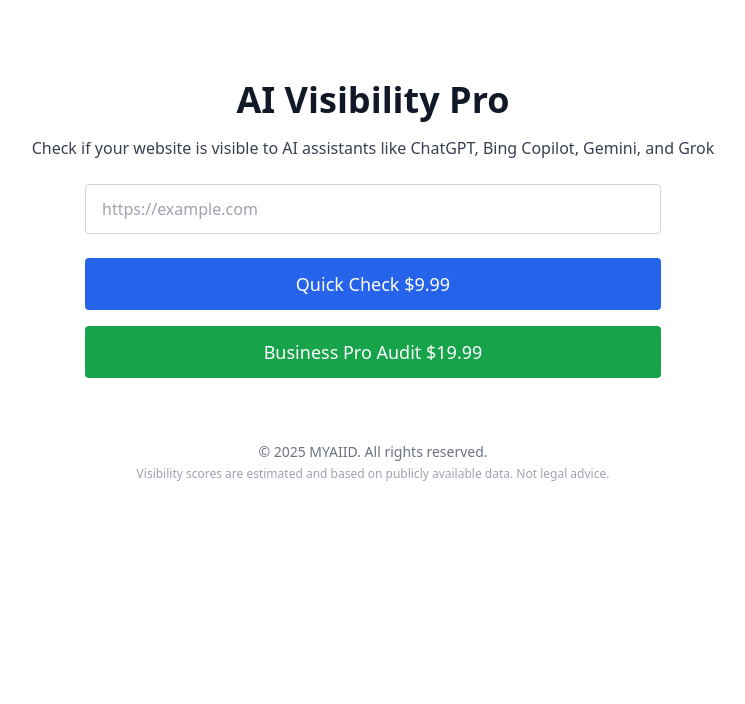
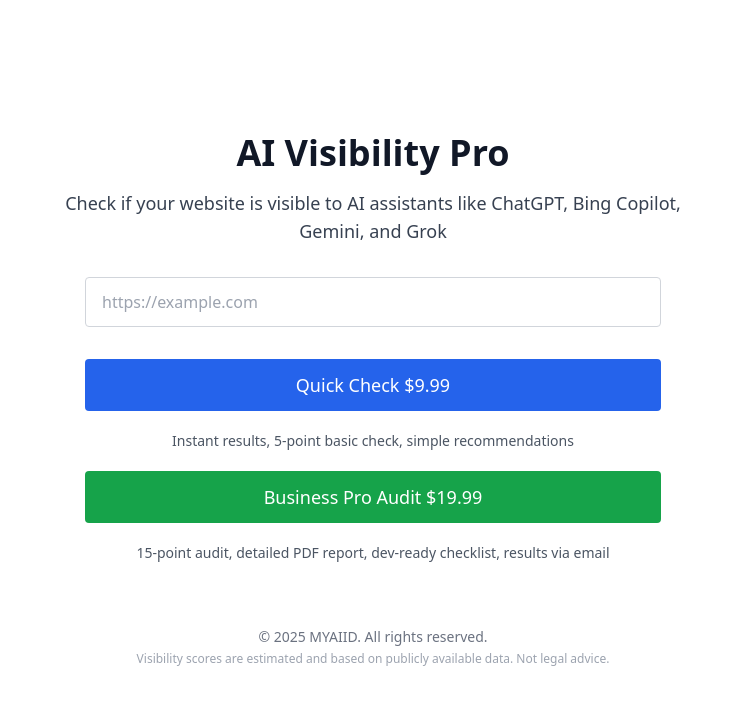
Before and after one commit to dm100usa-oss/aivcheck-sandbox, a Next.js app: page / in a window 1280 px wide. Shown: the top 704 px of the page, without its empty margins (267-1012 px from the left). Built offline with nearby package versions, Linux system fonts and the light colour scheme.

Commit message:
Update page.tsx

```diff
--- a/app/page.tsx
+++ b/app/page.tsx
@@ -1,143 +1,153 @@
-// /app/page.tsx
 'use client';
 
-import { useState } from 'react';
+import { useState, useCallback, useRef, KeyboardEvent } from 'react';
+import { useRouter } from 'next/navigation';
 
-function isValidUrl(v: string) {
+export default function HomePage() {
+  const [url, setUrl] = useState('');
+  const [error, setError] = useState('');
+  const [loadingQuick, setLoadingQuick] = useState(false);
+  const [loadingPro, setLoadingPro] = useState(false);
+  const router = useRouter();
+  const inputRef = useRef<HTMLInputElement | null>(null);
+
+  const isValidUrl = (value: string) => {
     try {
-    const u = new URL(v);
+      const u = new URL(value);
       return u.protocol === 'http:' || u.protocol === 'https:';
     } catch {
       return false;
     }
-}
+  };
 
-export default function HomePage() {
-  const [url, setUrl] = useState('');
-  const [error, setError] = useState('');
-  const [loading, setLoading] = useState<'quick' | 'full' | ''>('');
-  const [result, setResult] = useState<null | {
-    score: number;
-    interpretation: string;
-    checks: { key: string; name: string; passed: boolean; description: string }[];
-  }>(null);
-
-  const start = async (mode: 'quick' | 'full') => {
-    if (!url || !isValidUrl(url)) {
+  const ensureValid = useCallback((value: string) => {
+    if (!value || !isValidUrl(value)) {
       setError('Please enter a valid URL (including http/https).');
-      return;
+      return false;
     }
     setError('');
-    setLoading(mode);
-    setResult(null);
-    try {
-      const r = await fetch(`/api/check?mode=${mode}&url=${encodeURIComponent(url)}`);
-      const data = await r.json();
-      if (!r.ok) throw new Error(data?.error || 'Analyze failed');
-      setResult(data);
-    } catch (e: any) {
-      setError('Analyze failed. Please try again.');
-    } finally {
-      setLoading('');
+    return true;
+  }, []);
+
+  const go = useCallback(
+    (mode: 'quick' | 'pro') => {
+      const value = url.trim();
+      if (!ensureValid(value)) return;
+      if (mode === 'quick') setLoadingQuick(true);
+      if (mode === 'pro') setLoadingPro(true);
+
+      // forward keeping the same score logic on backend
+      router.push(`/check/${mode}?url=${encodeURIComponent(value)}`);
+    },
+    [url, ensureValid, router],
+  );
+
+  const onKeyDown = (e: KeyboardEvent<HTMLInputElement>) => {
+    if (e.key === 'Enter') {
+      e.preventDefault();
+      go('quick'); // Enter triggers Quick Check
     }
   };
 
   const clearInput = () => {
     setUrl('');
-    setResult(null);
     setError('');
+    // keep focus in the field for fast re-typing
+    inputRef.current?.focus();
   };
 
   return (
-    <main className="min-h-screen bg-white flex flex-col items-center pt-20 px-4">
-      <h1 className="text-4xl font-bold text-gray-900 mb-4 text-center">AI Visibility Pro</h1>
-      <p className="text-gray-700 text-center mb-6">
+    <main className="min-h-screen bg-white flex flex-col justify-center items-center px-4 py-10">
+      <h1 className="text-4xl font-bold text-center mb-4 text-gray-900">
+        AI Visibility Pro
+      </h1>
+
+      <p className="text-lg text-center text-gray-700 mb-8 max-w-2xl">
         Check if your website is visible to AI assistants like ChatGPT, Bing Copilot, Gemini, and Grok
       </p>
 
-      <div className="w-full max-w-xl">
-        <div className="relative">
+      <div className="w-full max-w-xl relative">
         <input
+          ref={inputRef}
+          type="url"
+          inputMode="url"
+          autoCapitalize="none"
+          autoCorrect="off"
+          spellCheck={false}
+          placeholder="https://example.com"
           value={url}
           onChange={(e) => setUrl(e.target.value)}
-            placeholder="https://example.com"
-            className={`w-full px-4 pr-10 py-3 rounded border outline-none text-base
-              ${error ? 'border-red-500' : 'border-gray-300'}`
-            }
+          onKeyDown={onKeyDown}
+          className={`w-full pr-10 px-4 py-3 rounded border text-base outline-none transition
+            ${error ? 'border-red-500 focus:border-red-600' : 'border-gray-300 focus:border-gray-500'}
+          `}
         />
+        {/* Clear (X) button */}
         {url && (
           <button
-              aria-label="Clear"
+            aria-label="Clear URL"
             onClick={clearInput}
-              className="absolute right-2 top-1/2 -translate-y-1/2 text-gray-400 hover:text-gray-600"
+            className="absolute right-3 top-1/2 -translate-y-1/2 rounded-full w-6 h-6 flex items-center justify-center text-gray-500 hover:bg-gray-100"
           >
             ×
           </button>
         )}
-        </div>
-        {error && <p className="text-red-500 text-sm mt-2">{error}</p>}
+        {error && <p className="text-red-600 text-sm mt-2">{error}</p>}
       </div>
 
-      <div className="w-full max-w-xl mt-6 flex flex-col gap-4">
+      <div className="mt-8 flex flex-col items-center w-full max-w-xl space-y-5">
+        {/* QUICK CHECK */}
         <button
-          onClick={() => start('quick')}
-          disabled={!!loading}
-          className="w-full bg-blue-600 hover:bg-blue-700 disabled:opacity-60 text-white py-3 rounded text-lg font-medium transition"
+          onClick={() => go('quick')}
+          disabled={loadingQuick || loadingPro}
+          className={`w-full bg-blue-600 hover:bg-blue-700 disabled:opacity-60 disabled:cursor-not-allowed
+                      text-white py-3 rounded text-lg font-medium transition`}
         >
-          {loading === 'quick' ? 'Checking…' : 'Quick Check $9.99'}
+          {loadingQuick ? (
+            <span className="inline-flex items-center gap-2">
+              <svg className="animate-spin h-5 w-5" viewBox="0 0 24 24" fill="none">
+                <circle className="opacity-25" cx="12" cy="12" r="10" stroke="currentColor" strokeWidth="4"/>
+                <path className="opacity-75" fill="currentColor" d="M4 12a8 8 0 018-8v4A4 4 0 008 12H4z"/>
+              </svg>
+              Checking…
+            </span>
+          ) : (
+            'Quick Check $9.99'
+          )}
         </button>
+        <p className="text-sm text-gray-600 text-center">
+          Instant results, 5-point basic check, simple recommendations
+        </p>
 
+        {/* BUSINESS PRO */}
         <button
-          onClick={() => start('full')}
-          disabled={!!loading}
-          className="w-full bg-green-600 hover:bg-green-700 disabled:opacity-60 text-white py-3 rounded text-lg font-medium transition"
+          onClick={() => go('pro')}
+          disabled={loadingQuick || loadingPro}
+          className={`w-full bg-green-600 hover:bg-green-700 disabled:opacity-60 disabled:cursor-not-allowed
+                      text-white py-3 rounded text-lg font-medium transition`}
         >
-          {loading === 'full' ? 'Checking…' : 'Business Pro Audit $19.99'}
+          {loadingPro ? (
+            <span className="inline-flex items-center gap-2">
+              <svg className="animate-spin h-5 w-5" viewBox="0 0 24 24" fill="none">
+                <circle className="opacity-25" cx="12" cy="12" r="10" stroke="currentColor" strokeWidth="4"/>
+                <path className="opacity-75" fill="currentColor" d="M4 12a8 8 0 018-8v4A4 4 0 008 12H4z"/>
+              </svg>
+              Checking…
+            </span>
+          ) : (
+            'Business Pro Audit $19.99'
+          )}
         </button>
+        <p className="text-sm text-gray-600 text-center">
+          15-point audit, detailed PDF report, dev-ready checklist, results via email
+        </p>
       </div>
 
-      {/* Results */}
-      {result && (
-        <section className="w-full max-w-xl mt-10">
-          <div className="mx-auto mb-6 flex items-center justify-center">
-            <div className="relative w-40 h-40 rounded-full border-8 border-gray-200">
-              <div
-                className="absolute inset-0 rounded-full"
-                style={{
-                  background: `conic-gradient(#16a34a ${result.score}%, #e5e7eb 0)`,
-                  WebkitMask:
-                    'radial-gradient(farthest-side, transparent 64%, black 66%)',
-                  mask:
-                    'radial-gradient(farthest-side, transparent 64%, black 66%)',
-                }}
-              />
-              <div className="absolute inset-0 flex items-center justify-center">
-                <div className="text-2xl font-bold">{result.score}%</div>
-              </div>
-            </div>
-          </div>
-
-          <ul className="divide-y rounded border">
-            {result.checks.map((c) => (
-              <li key={c.key} className="flex items-start justify-between p-3">
-                <div>
-                  <div className="font-medium">{c.name}</div>
-                  <div className="text-sm text-gray-500">{c.description}</div>
-                </div>
-                <span className={`text-sm font-semibold ${c.passed ? 'text-green-600' : 'text-red-600'}`}>
-                  {c.passed ? 'PASS' : 'FAIL'}
-                </span>
-              </li>
-            ))}
-          </ul>
-        </section>
-      )}
-
-      <footer className="mt-16 text-center text-sm text-gray-500">
-        © 2025 MYAIID. All rights reserved.
-        <div className="text-gray-400 text-xs mt-1">
+      <footer className="mt-16 text-center text-sm">
+        <p className="text-gray-500">© 2025 MYAIID. All rights reserved.</p>
+        <p className="text-gray-400 text-xs mt-1">
           Visibility scores are estimated and based on publicly available data. Not legal advice.
-        </div>
+        </p>
       </footer>
     </main>
   );
```
Lines whose indentation alone changed are shown as unchanged.
